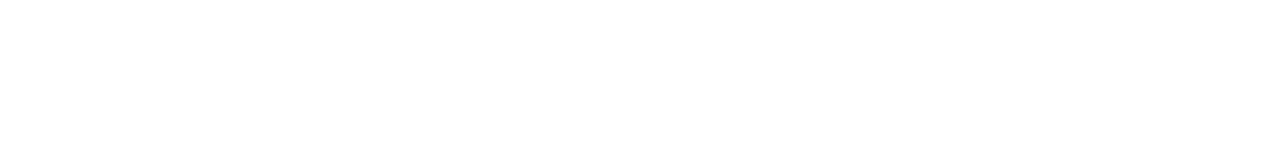
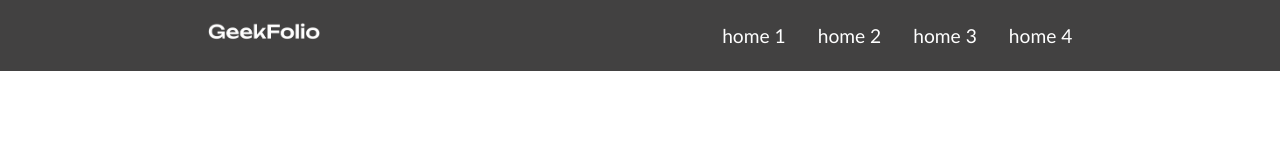
Before and after one commit to DeveloperDolon/conceptual-project, a plain HTML site: page index.html in a window 1280 px wide. Drawn offline with Linux system fonts and the light colour scheme.

Commit message:
header section adding

```diff
--- a/index.html
+++ b/index.html
@@ -9,7 +9,20 @@
 <body>
     <!-- This is header section -->
     <header>
+        <nav>
+            <div class="menu_container">
+                <div class="logo_section">
+                    <img src="logo/logo-light.png" alt="">
+                </div>
 
+                <div class="menu_section">
+                    <li class="nav_1">home 1</li>
+                    <li class="nav_2">home 2</li>
+                    <li class="nav_3">home 3</li>
+                    <li class="nav_4">home 4</li>
+                </div>
+            </div>
+        </nav>
     </header>
 
     <!-- This is main section -->
--- a/style.css
+++ b/style.css
@@ -0,0 +1,34 @@
+
+* {
+    padding: 0;
+    margin: 0;
+}
+
+.menu_container {
+    background-color: #424141;
+    display: flex;
+    color: white;
+    justify-content: space-around;
+    align-items: center;
+    padding: 1.4rem;
+}
+
+.logo_section img {
+    width: 7rem;
+}
+
+.menu_section {
+    display: flex;
+    list-style: none;
+}
+
+.menu_section li {
+    font-family: 'Gill Sans', 'Gill Sans MT', Calibri, 'Trebuchet MS', sans-serif;
+    font-size: 1.2rem;
+    margin-left: 2rem;
+    cursor: pointer;
+}
+
+.menu_section li:hover {
+    color: aqua;
+}
```
